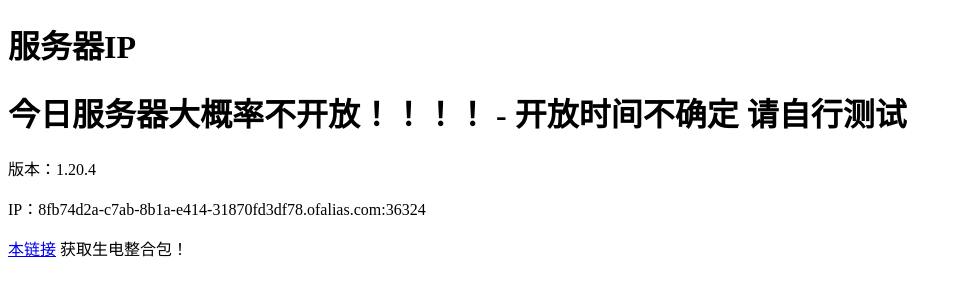
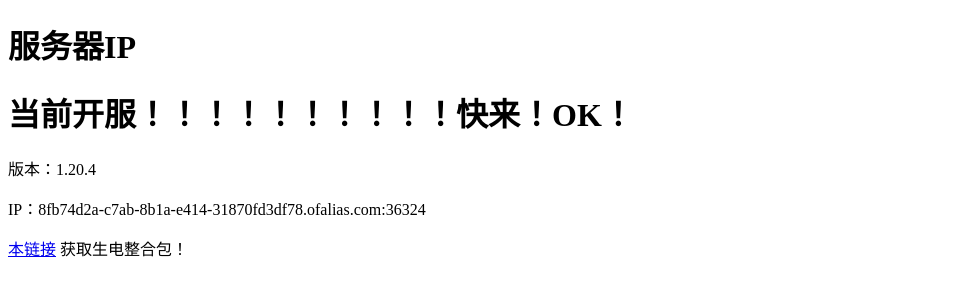
Before and after one commit to WinucCode/WinucCode.github.io, a plain HTML site: page index.html in a window 1280 px wide. Shown: the whole page, without its empty margins (0-962 px from the left). Drawn offline with Linux system fonts and the light colour scheme.

Commit message:
Update index.html

```diff
--- a/index.html
+++ b/index.html
@@ -7,7 +7,7 @@
 <body>
 
 <h1>服务器IP</h1>
-<h1>今日服务器大概率不开放！！！！ - 开放时间不确定 请自行测试</h1>
+<h1>当前开服！！！！！！！！！！快来！OK！</h1>
 <p>版本：1.20.4</p>
 <p>IP：8fb74d2a-c7ab-8b1a-e414-31870fd3df78.ofalias.com:36324</p>
 <p><a href="https://vip.123pan.cn/1816474051/11299363">本链接</a> 获取生电整合包！</p>
```
